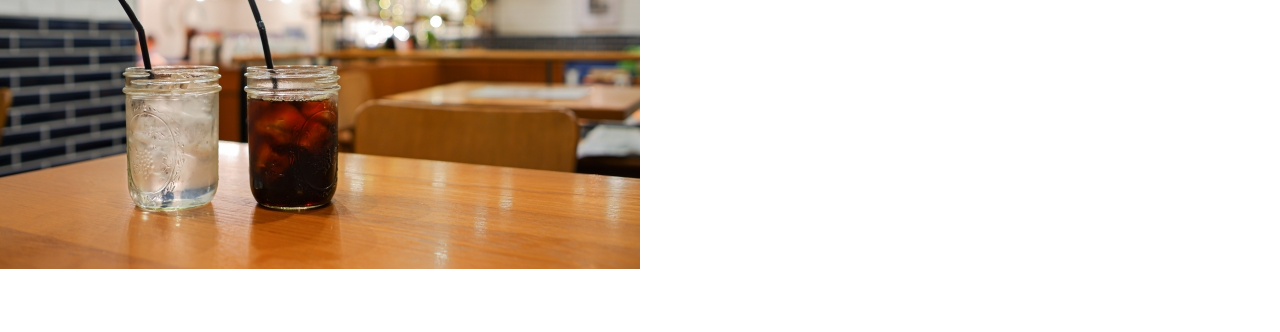
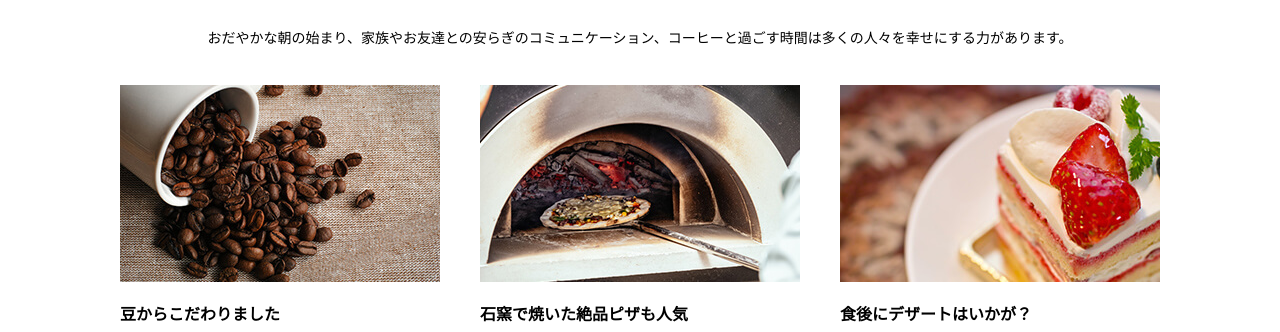
Before and after one commit to ayumimaeda/ayumim.github.io, a plain HTML site: page index.html in a window 1280 px wide. Shown: the part 235-567 px from the top of the page. Drawn offline with nearby package versions, Linux system fonts and the light colour scheme.

Commit message:
Update index.html

```diff
--- a/index.html
+++ b/index.html
@@ -17,7 +17,7 @@
   </div>
 </div>
 <div class="mv">
-  <img src="24266287_s.jpg" width="px" height="px" alt="札幌カフェのイメージ">
+  <!--<img src="24266287_s.jpg" width="px" height="px" alt="札幌カフェのイメージ">-->
 </div>
 <div class="about">
   <div class="about__inner">
```
